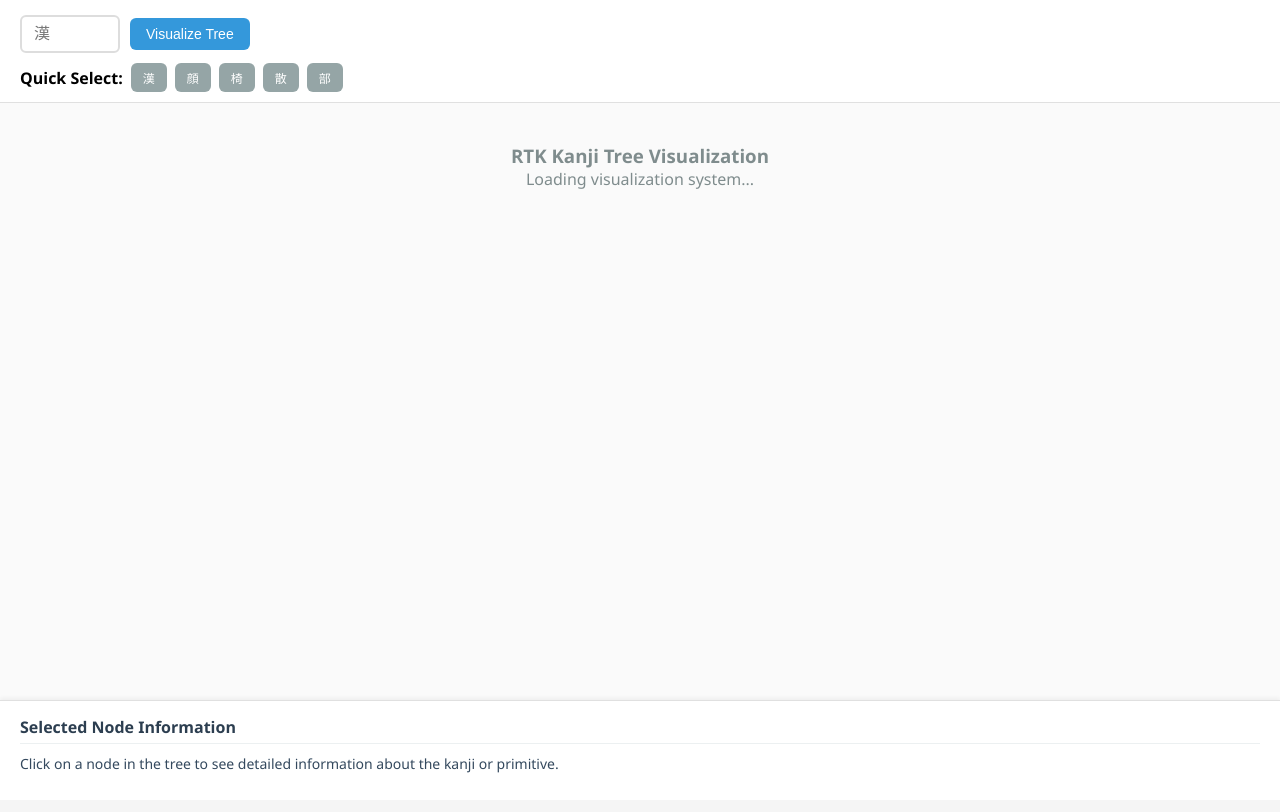
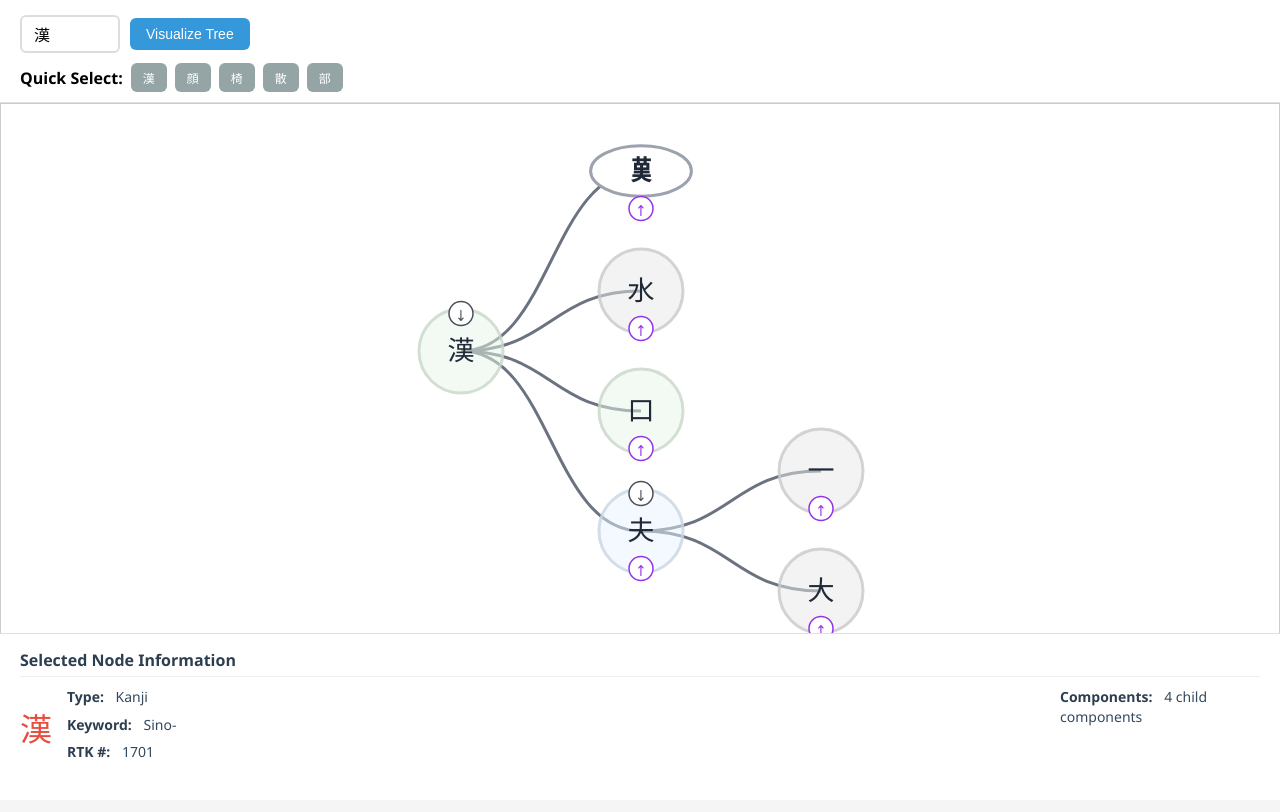
Before and after one commit to JamesHopkin/jameshopkin.github.io, a plain HTML site: page rtk/index.html in a window 1280 px wide. Drawn offline with Linux system fonts and the light colour scheme.

Commit message:
Fixed data loading

```diff
--- a/rtk/index.html
+++ b/rtk/index.html
@@ -314,7 +314,8 @@
     <script src="rtk-visualization.umd.js"></script>
 
     <script type="module">
-        import * as RTK from '/src/main.ts';
+        // RTK is available globally from UMD bundle
+        const RTK = window.RTKVisualization;
 
         // Global variables for RTK data and graph
         let rtkGraph = null;
@@ -333,8 +334,24 @@
                 showStatus('Loading RTK database...', 'loading');
                 setUILoading(true);
 
-                // Use the buildRTKGraphFromRemote function
-                rtkGraph = await RTK.buildRTKGraphFromRemote(true);
+                // Use embedded RTK data for standalone operation
+                if (window.EMBEDDED_RTK_DATA) {
+                    // Use embedded CSV data and JLPT mapping
+                    const { kanjiCSV, primitivesCSV, jlptMapping } = window.EMBEDDED_RTK_DATA;
+                    rtkGraph = await RTK.buildRTKGraphFromCSV(kanjiCSV, primitivesCSV);
+
+                    // Add JLPT data to the nodes
+                    if (jlptMapping) {
+                        for (const node of rtkGraph.nodes) {
+                            if (node.type === 'kanji' && node.character && jlptMapping[node.character]) {
+                                node.jlptLevel = jlptMapping[node.character];
+                            }
+                        }
+                    }
+                } else {
+                    // Fallback to remote fetching
+                    rtkGraph = await RTK.buildRTKGraphFromRemote(true);
+                }
 
                 // Create transformer for tree operations
                 transformer = new RTK.TreeDataTransformer(rtkGraph);
```
